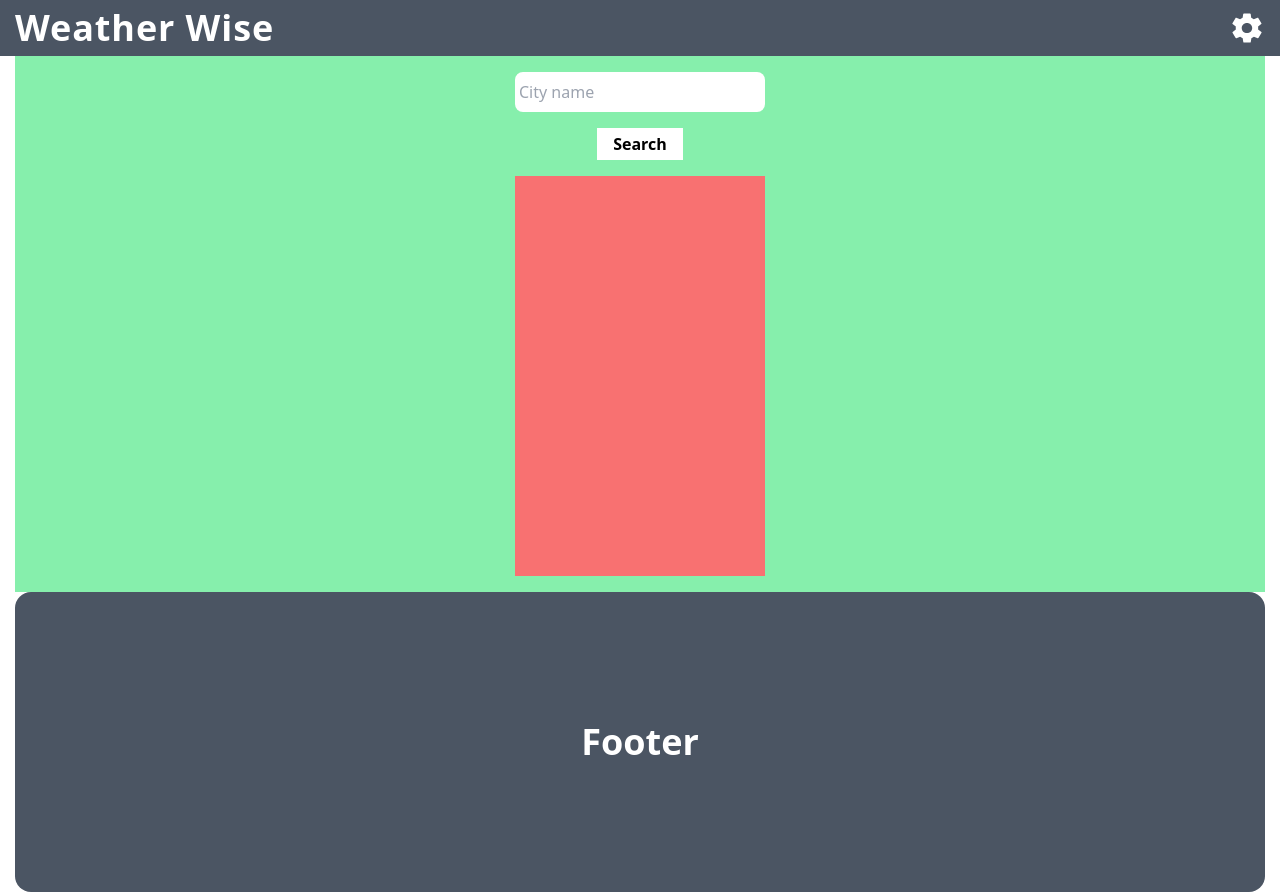
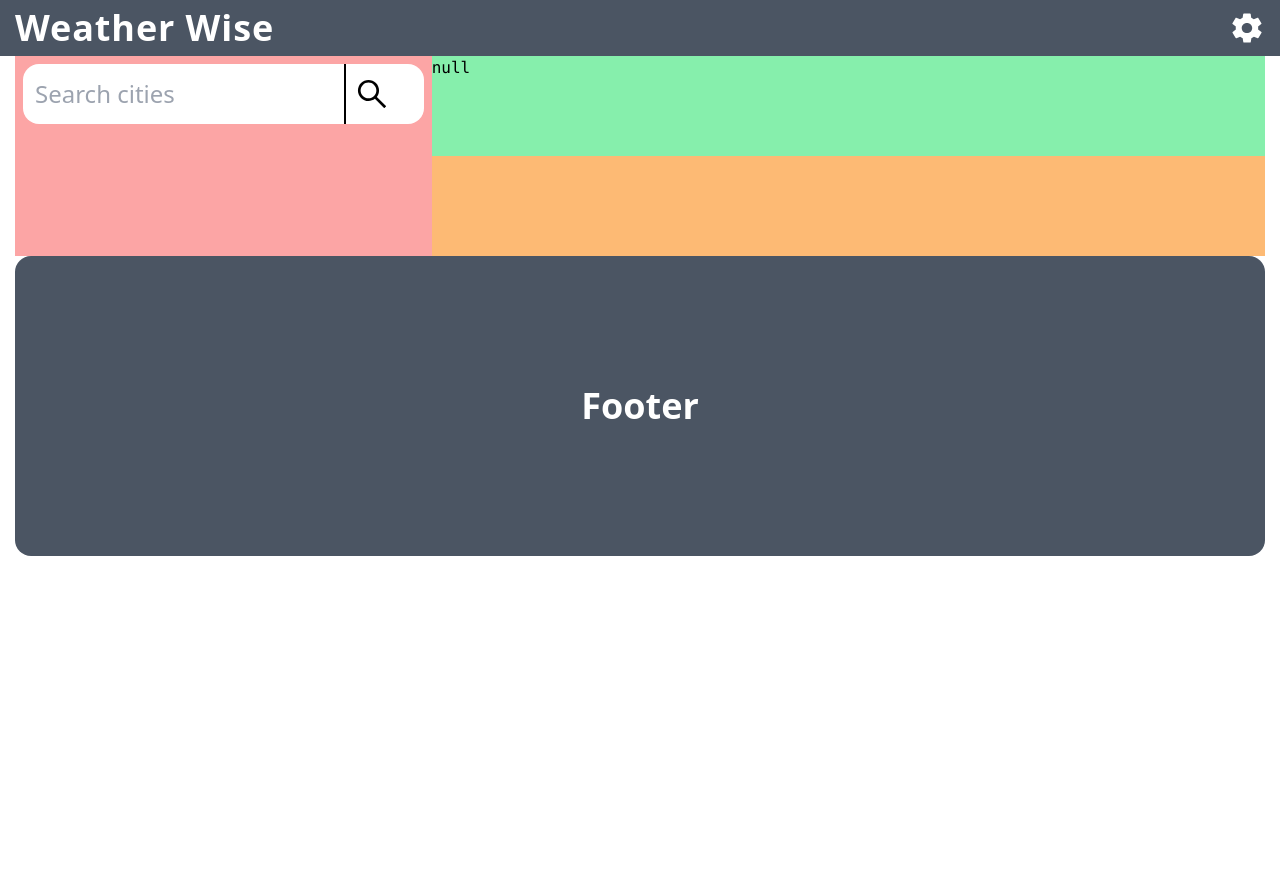
Before and after one commit to csutrick/Weather-Wise, a React (Create React App) app in the folder client/: page / in a window 1280 px wide. Shown: the top 892 px of the page. After the commit the page ends 800 px from the top, so only its background shows below. Built offline with nearby package versions, Linux system fonts and the light colour scheme.

Commit message:
Search bar now has search history

```diff
--- a/client/src/pages/Home.js
+++ b/client/src/pages/Home.js
@@ -1,8 +1,11 @@
-import React, { useState } from 'react';
+import React, { useState, useEffect } from 'react';
+import { AiOutlineSearch } from 'react-icons/ai';
+import { BsFillTrashFill } from 'react-icons/bs'
 
 const Home = () => {
   const [city, setCity] = useState('');
   const [weatherData, setWeatherData] = useState(null);
+  const [pastSearches, setPastSearches] = useState([]);
 
   const handleSearch = async () => {
     try {
@@ -11,33 +14,74 @@ const Home = () => {
       const response = await fetch(apiUrl);
       const data = await response.json();
 
+      if (data.main) {
+        const savedCities = JSON.parse(localStorage.getItem('pastSearches')) || [];
+        const updatedCities = [city, ...savedCities.filter(savedCity => savedCity !== city)];
+
+        localStorage.setItem('pastSearches', JSON.stringify(updatedCities));
+        setPastSearches(updatedCities);
+      }
+
       const weatherData = data.main;
-
       setWeatherData(weatherData);
     } catch (error) {
       console.error('Error fetching weather data:', error.message);
     }
   };
 
+  const handlePastSearchClick = (pastCity) => {
+    setCity(pastCity);
+  };
+
+  const handleDeleteSearch = (deletedCity) => {
+    const updatedCities = pastSearches.filter(city => city !== deletedCity);
+    localStorage.setItem('pastSearches', JSON.stringify(updatedCities));
+    setPastSearches(updatedCities);
+  };
+
+  useEffect(() => {
+    const savedCities = JSON.parse(localStorage.getItem('pastSearches')) || [];
+    setPastSearches(savedCities);
+  }, []);
+
   return (
-      <main className='bg-green-300 w-[1250px] mx-12 p-4 flex flex-col justify-center items-center'>
-        <input placeholder="City name" name="userInput" type="text"
+      <main className='bg-gray-800 w-[1250px] mx-12 flex flex-row'>
+        {/* sidebar container */}
+        <div className='bg-red-300 w-1/3 h-100 flex flex-col p-2 items-center'>
+          {/* user input container */}
+          <div className='flex flex-row flex-nowrap w-full h-[60px] justify-center'>
+            <input placeholder="Search cities" name="userInput" type="text"
             value={city} onChange={(e) => setCity(e.target.value)}
-        className='mb-2 bg-white text-black pl-1 rounded-lg w-[250px] h-[40px]'
+            className='bg-white w-[80%] rounded-l-2xl pl-3 text-black text-2xl'
             />
             <button type="button" onClick={handleSearch}
-        className='my-2 bg-white text-black px-4 py-1 font-bold active:bg-red-400'>
-          Search
+            className='bg-white w-[20%] border-l-2 border-black  rounded-r-2xl text-4xl px-2
+            transition-all duration-100 ease-in-out hover:bg-blue-200 hover:tracking-wider active:bg-blue-300 active:tracking-widest'>
+              <AiOutlineSearch />
             </button>
-        {/* Result container */}
-        <div className='mt-2 bg-red-400 w-[250px] min-h-[400px]'>
-          {/* Display weather data here */}
-          {weatherData && (
-            <div>
-              <h2>Weather Data:</h2>
+          </div>
+          {/* past search container */}
+          <div className='flex flex-col w-full mt-2'>
+            {pastSearches.map((pastCity, index) => (
+              <div key={index}
+              className='bg-white hover:bg-blue-100 flex flex-row justify-between flex-nowrap border-2 border-black px-4 py-1
+              rounded-2xl my-2'>
+                <h3 onClick={() => handlePastSearchClick(pastCity)}
+                className='font-bold text-lg tracking-wide'>{pastCity}</h3>
+                <button onClick={() => handleDeleteSearch(pastCity)}
+                className='ml-4 text-lg text-gray-300 hover:text-red-400'><BsFillTrashFill /></button>
+              </div>
+            ))}
+          </div>
+        </div>
+        {/* search results container */}
+        <div className='bg-blue-300 flex-grow flex flex-col'>
+          <div className='bg-green-300 w-full min-h-[100px]'>
             <pre>{JSON.stringify(weatherData, null, 2)}</pre>
           </div>
-          )}
+          <div className='bg-orange-300 w-full h-[100px]'>
+
+          </div>
         </div>
       </main>
   );
--- /dev/null
+++ b/client/src/pages/Test.js
@@ -0,0 +1,18 @@
+<input placeholder="City name" name="userInput" type="text"
+value={city} onChange={(e) => setCity(e.target.value)}
+className='mb-2 bg-white text-black pl-1 rounded-lg w-[250px] h-[40px]'
+/>
+<button type="button" onClick={handleSearch}
+className='my-2 bg-white text-black px-4 py-1 font-bold active:bg-red-400'>
+  Search
+</button>
+{/* Result container */}
+<div className='mt-2 bg-red-400 w-[250px] min-h-[400px]'>
+  {/* Display weather data here */}
+  {weatherData && (
+    <div>
+      <h2>Weather Data:</h2>
+      <pre>{JSON.stringify(weatherData, null, 2)}</pre>
+    </div>
+  )}
+</div>
```
Lines whose indentation alone changed are shown as unchanged.
